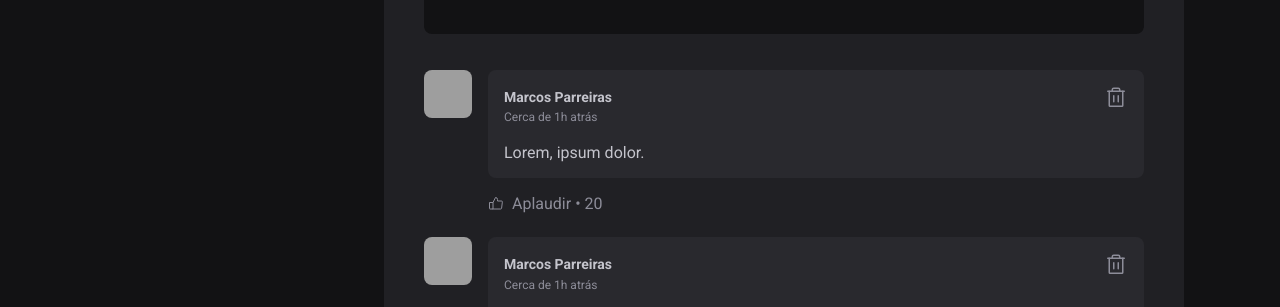
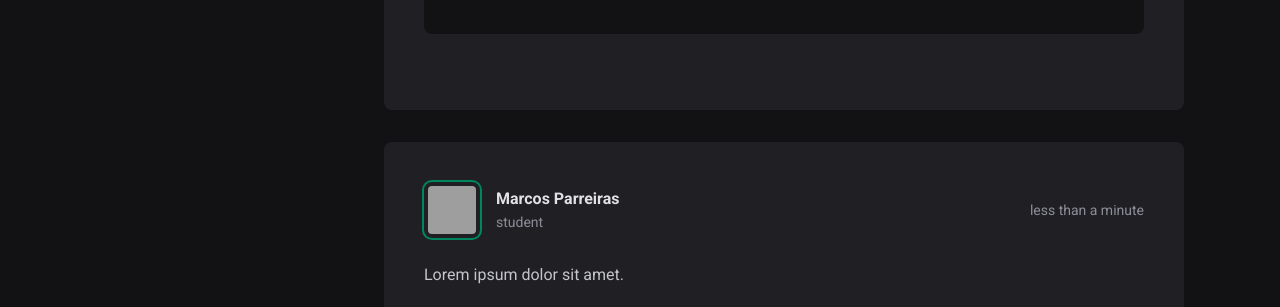
Before and after one commit to marcosparreiras/ignite-react-01, a React (Vite) app: page / in a window 1280 px wide. Shown: the part 481-788 px from the top of the page. Built offline with nearby package versions, Linux system fonts and the light colour scheme; grey boxes are pictures that could not be loaded.

Commit message:
feat: add states on comments and posts

```diff
--- a/src/components/Comment.tsx
+++ b/src/components/Comment.tsx
@@ -1,8 +1,25 @@
 import { ThumbsUp, Trash } from "phosphor-react";
 import styles from "./Comment.module.css";
 import { Avatar } from "./Avatar";
+import type React from "react";
+import { useState } from "react";
 
-export function Comment() {
+type Props = {
+  content: string;
+  onDeleteComment: (comment: string) => void;
+};
+
+export function Comment(props: Props) {
+  const [likeCount, setLikeCount] = useState<number>(0);
+
+  function handleLikeComment(_event: React.MouseEvent<HTMLButtonElement>) {
+    setLikeCount((previous) => previous + 1);
+  }
+
+  function handleDelete(_event: React.MouseEvent<HTMLButtonElement>) {
+    props.onDeleteComment(props.content);
+  }
+
   return (
     <div className={styles.comment}>
       <Avatar src="https://github.com/marcosparreiras.png" disableOutline />
@@ -18,16 +35,16 @@
                 Cerca de 1h atrás
               </time>
             </div>
-            <button title="Deletar comentário">
+            <button onClick={handleDelete} title="Deletar comentário">
               <Trash size={24} />
             </button>
           </header>
-          <p>Lorem, ipsum dolor.</p>
+          <p>{props.content}</p>
         </div>
         <footer>
-          <button>
+          <button onClick={handleLikeComment}>
             <ThumbsUp />
-            Aplaudir <span>20</span>
+            Aplaudir <span>{likeCount}</span>
           </button>
         </footer>
       </div>
--- a/src/components/Post.module.css
+++ b/src/components/Post.module.css
@@ -92,6 +92,11 @@
   max-height: none;
 }
 
+.commentForm button[type="submit"]:disabled {
+  opacity: 0.7;
+  cursor: not-allowed;
+}
+
 .commentForm button[type="submit"] {
   padding: 1rem 1.5rem;
   margin-top: 1rem;
@@ -104,7 +109,7 @@
   transition: filter 0.15s;
 }
 
-.commentForm button[type="submit"]:hover {
+.commentForm button[type="submit"]:not(:disabled):hover {
   filter: brightness(1.3);
 }
 
--- a/src/components/Post.tsx
+++ b/src/components/Post.tsx
@@ -1,3 +1,4 @@
+import { useState } from "react";
 import { Avatar } from "./Avatar";
 import { Comment } from "./Comment";
 import { format, formatDistanceToNow } from "date-fns";
@@ -14,12 +15,25 @@
 };
 
 export function Post(props: Props) {
+  const [comments, setComments] = useState<string[]>([]);
+  const [newCommentText, setNewCommentText] = useState<string>("");
+
   const publishedDateFormated = format(
     props.publishedAt,
     "d 'de' LLLL 'às' HHmm'h'"
   );
 
   const publishedDateRelativeToNow = formatDistanceToNow(props.publishedAt);
+
+  function deleteComment(comment: string): void {
+    setComments((previous) => previous.filter((item) => item !== comment));
+  }
+
+  function handleSubmit(e: React.FormEvent) {
+    e.preventDefault();
+    setComments((prev) => [...prev, newCommentText]);
+    setNewCommentText("");
+  }
 
   return (
     <article className={styles.post}>
@@ -53,18 +67,30 @@
           })}
       </div>
 
-      <form className={styles.commentForm}>
+      <form onSubmit={handleSubmit} className={styles.commentForm}>
         <strong>Deixe o seu feedback</strong>
-        <textarea placeholder="Deixe o seu comentário" />
+        <textarea
+          placeholder="Deixe o seu comentário"
+          onChange={(e) => setNewCommentText(e.target.value)}
+          value={newCommentText}
+          required
+        />
         <footer>
-          <button type="submit">Publicar</button>
+          <button type="submit" disabled={newCommentText.length === 0}>
+            Publicar
+          </button>
         </footer>
       </form>
 
       <div className={styles.commentList}>
-        <Comment />
-        <Comment />
-        <Comment />
+        {comments &&
+          comments.map((comment, index) => (
+            <Comment
+              key={index}
+              content={comment}
+              onDeleteComment={deleteComment}
+            />
+          ))}
       </div>
     </article>
   );
```
